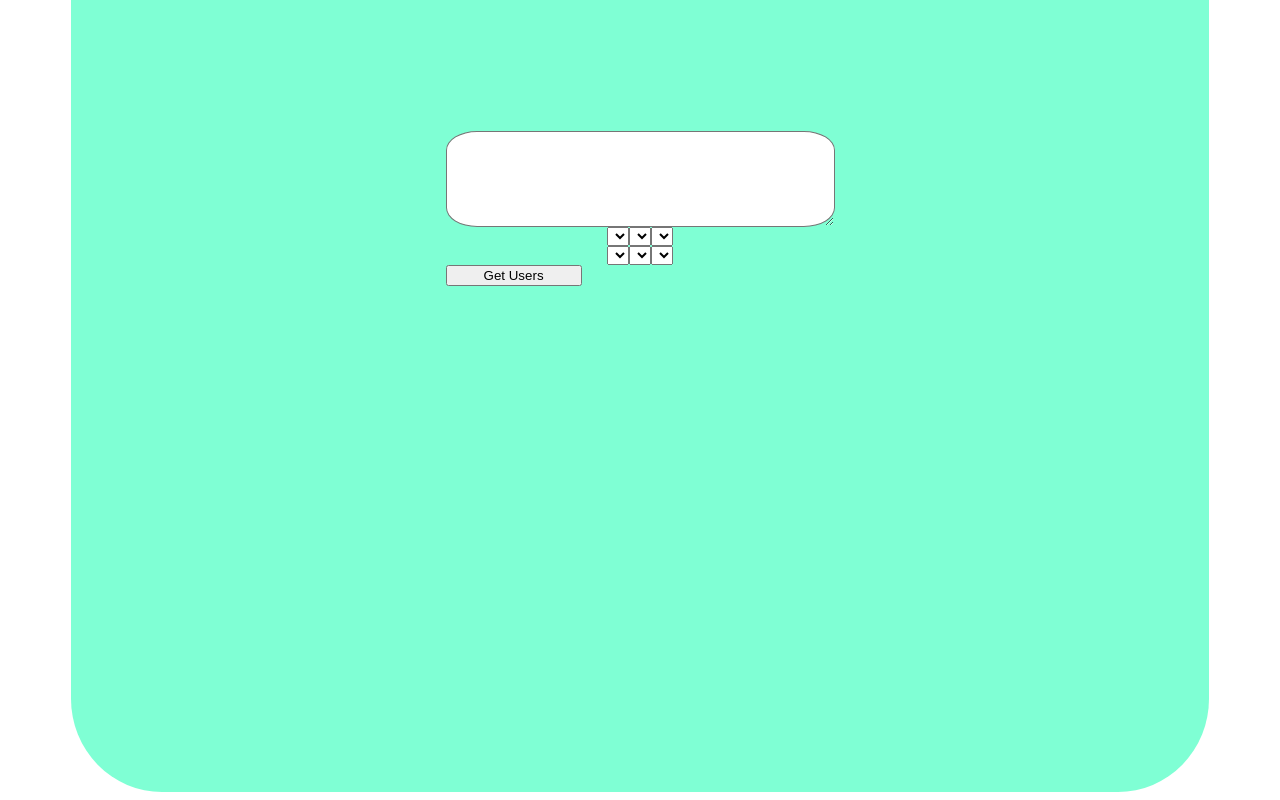
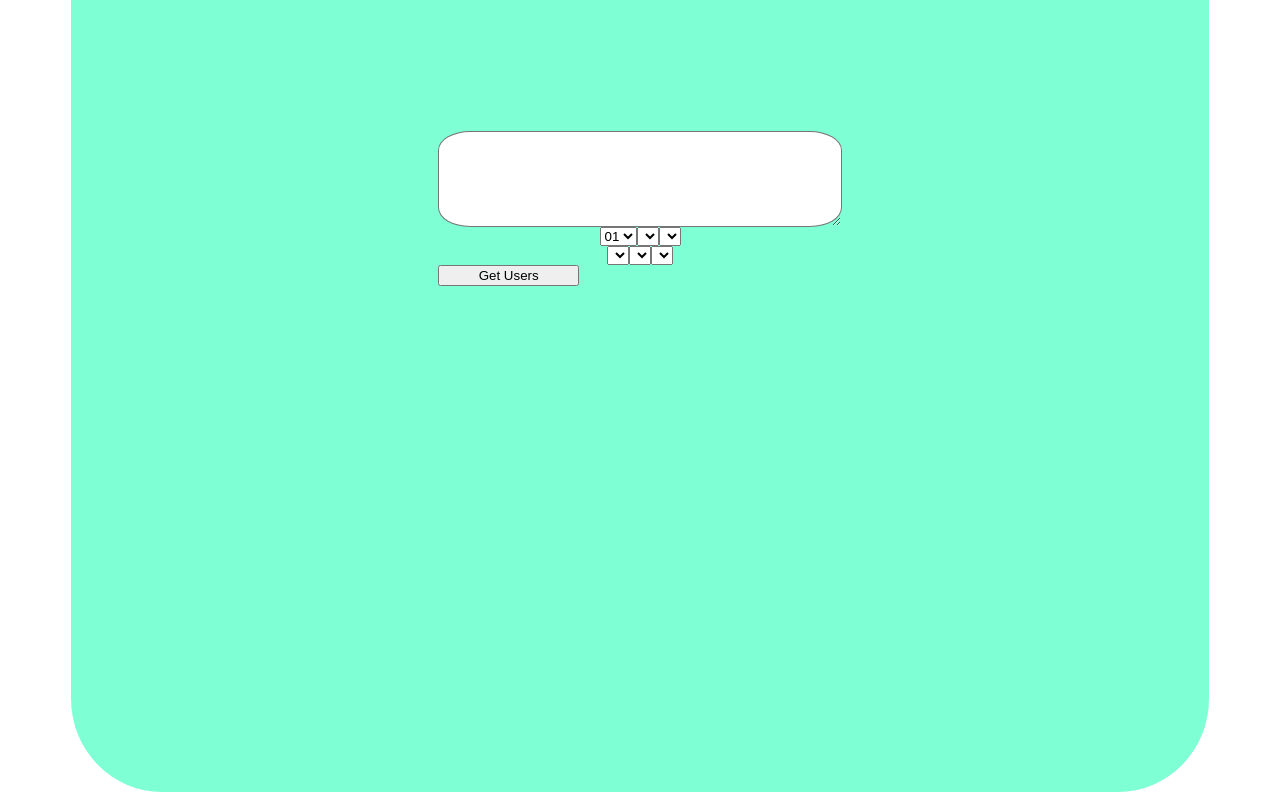
Before and after one commit to jckmo/tweet-scheduler, a React (Create React App) app: page / in a window 1280 px wide. Shown: the part 951-1751 px from the top of the page. Built offline with nearby package versions, Linux system fonts and the light colour scheme.

Commit message:
start working on select elements for time and date

```diff
--- a/src/components/FetchUsers.jsx
+++ b/src/components/FetchUsers.jsx
@@ -13,50 +13,60 @@ class FetchUsers extends React.Component {
     return (
       <div className='form-container'>
         <textarea className='tweet-field'rows='6'></textarea>
+        <div className='hour-min-sec'>
+          <select>
+            <option value='01'>01</option>
+            <option value='02'></option>
+            <option value='03'></option>
+            <option value='04'></option>
+            <option value='05'></option>
+            <option value='06'></option>
+            <option value='07'></option>
+            <option value='08'></option>
+            <option value='09'></option>
+            <option value='10'></option>
+            <option value='11'></option>
+            <option value='12'></option>
+            <option value=''></option>
+            <option value='05'></option>
+          </select>
+          <select>
+            <option value=''></option>
+            <option value=''></option>
+            <option value=''></option>
+            <option value=''></option>
+            <option value=''></option>
+          </select>
+          <select>
+            <option value=''></option>
+            <option value=''></option>
+            <option value=''></option>
+            <option value=''></option>
+            <option value=''></option>
+          </select>
+        </div>
+
         <div className='month-day-year'>
           <select>
-            <option></option>
-            <option></option>
-            <option></option>
-            <option></option>
-            <option></option>
+            <option value=''></option>
+            <option value=''></option>
+            <option value=''></option>
+            <option value=''></option>
+            <option value=''></option>
           </select>
           <select>
-            <option></option>
-            <option></option>
-            <option></option>
-            <option></option>
-            <option></option>
+            <option value=''></option>
+            <option value=''></option>
+            <option value=''></option>
+            <option value=''></option>
+            <option value=''></option>
           </select>
           <select>
-            <option></option>
-            <option></option>
-            <option></option>
-            <option></option>
-            <option></option>
-          </select>
-        </div>
-        <div className='hour-min-sec'>
-          <select>
-            <option></option>
-            <option></option>
-            <option></option>
-            <option></option>
-            <option></option>
-          </select>
-          <select>
-            <option></option>
-            <option></option>
-            <option></option>
-            <option></option>
-            <option></option>
-          </select>
-          <select>
-            <option></option>
-            <option></option>
-            <option></option>
-            <option></option>
-            <option></option>
+            <option value=''></option>
+            <option value=''></option>
+            <option value=''></option>
+            <option value=''></option>
+            <option value=''></option>
           </select>
         </div>
 
--- a/src/stylesheets/App.css
+++ b/src/stylesheets/App.css
@@ -27,13 +27,15 @@
   width: 100%;
 }
 
-.button-container {
-  display: flex;
-
+.send-tweet {
+  width: 35%;
 }
 
-.send-tweet {
-  width: 35%;
+.hour-min-sec {
+  width: 100%;
+    display: flex;
+  align-items: center;
+  justify-content: center;
 }
 
 .month-day-year {
@@ -42,10 +44,3 @@
   align-items: center;
   justify-content: center;
 }
-
-.hour-min-sec {
-  width: 100%;
-    display: flex;
-  align-items: center;
-  justify-content: center;
-}
```
